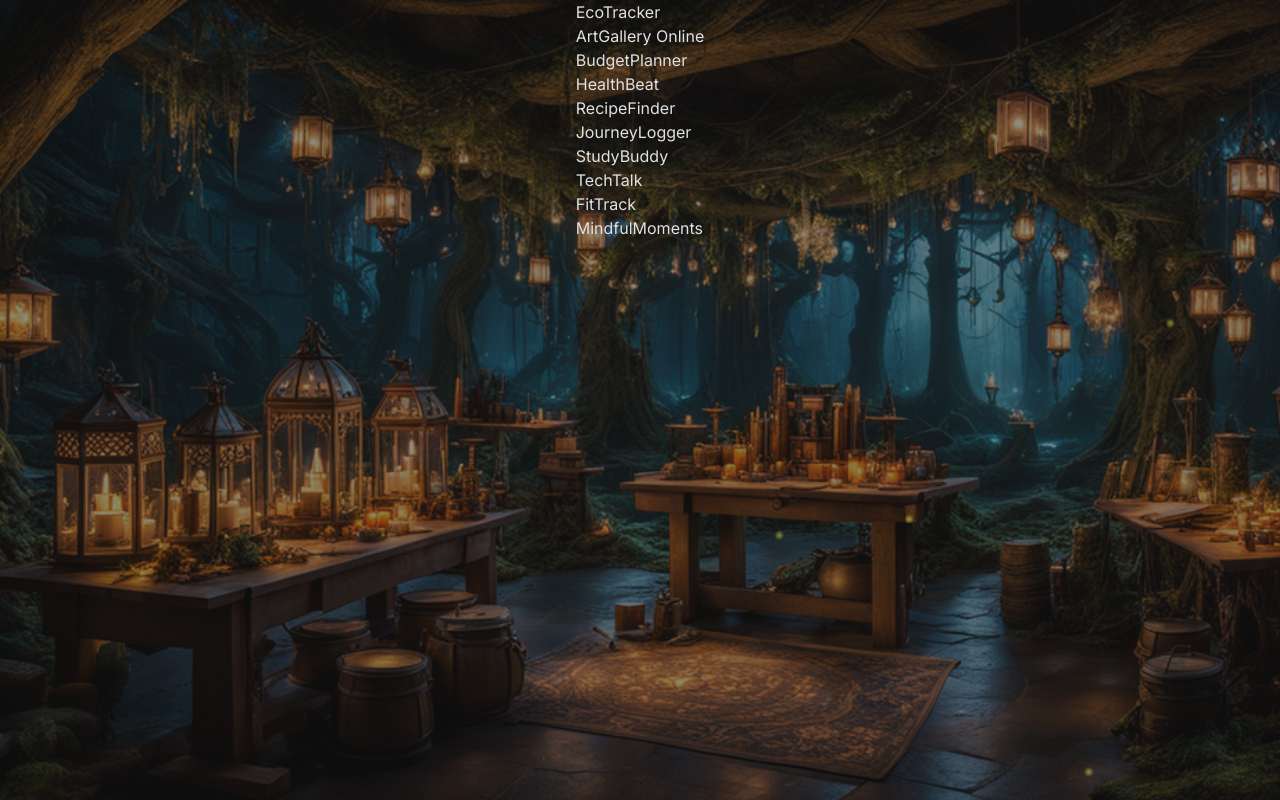
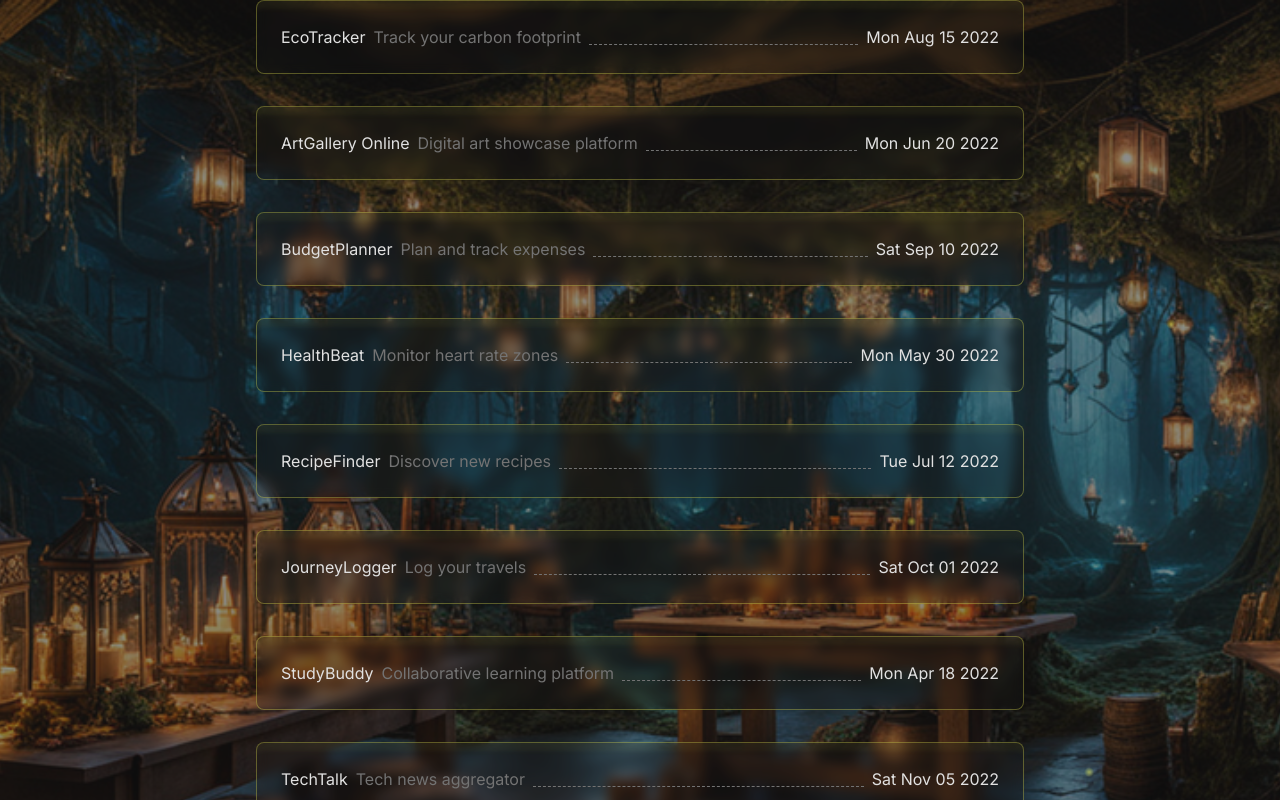
Before and after one commit to branchwag/magicportfoliosite, a Next.js app: page /projects in a window 1280 px wide. Shown: the top 800 px of the page. Built offline with nearby package versions, Linux system fonts and the light colour scheme.

Commit message:
adds in content and styling for projects page

```diff
--- a/src/app/globals.css
+++ b/src/app/globals.css
@@ -16,6 +16,9 @@
   .pause {
     animation-play-state: paused;
   }
+  .custom-bg {
+    @apply bg-background/20 border border-accent/30 border-solid backdrop-blur-[6px] shadow-glass-inset hover:shadow-glass-sm;
+  }
 }
 
 @keyframes move {
--- a/src/components/projects/ProjectLayout.jsx
+++ b/src/components/projects/ProjectLayout.jsx
@@ -1,5 +1,30 @@
-export const ProjectLayout = ({ name, description, date, demoLink }) => {
-  return <div>{name}</div>;
+import { motion } from "framer-motion";
+import Link from "next/link";
+
+const item = {
+  hidden: { opacity: 0, y: 100 },
+  show: { opacity: 1, y: 0 },
+};
+
+const ProjectLink = motion(Link);
+const ProjectLayout = ({ name, description, date, demoLink }) => {
+  return (
+    <ProjectLink
+      variants={item}
+      href={demoLink}
+      target={"_blank"}
+      className=" text-sm md:text-base flex  items-center justify-between w-full relative rounded-lg overflow-hidden p-4 md:p-6 custom-bg"
+    >
+      <div className="flex items-center justify-center space-x-2">
+        <h2 className="text-foreground">{name}</h2>
+        <p className="text-muted hidden sm:inline-block">{description}</p>
+      </div>
+      <div className="self-end flex-1 mx-2 mb-1 bg-transparent border-b border-dashed border-muted" />
+      <p className="text-muted sm:text-foreground">
+        {new Date(date).toDateString()}
+      </p>
+    </ProjectLink>
+  );
 };
 
 export default ProjectLayout;
--- a/src/components/projects/index.jsx
+++ b/src/components/projects/index.jsx
@@ -1,12 +1,30 @@
-import { ProjectLayout } from "./ProjectLayout";
+"use client";
+import { motion } from "framer-motion";
+import ProjectLayout from "./ProjectLayout";
+
+const container = {
+  hidden: { opacity: 0 },
+  show: {
+    opacity: 1,
+    transition: {
+      staggerChildren: 0.3,
+      delayChildren: 1.5,
+    },
+  },
+};
 
 const ProjectList = ({ projects }) => {
   return (
-    <div>
+    <motion.div
+      variants={container}
+      initial="hidden"
+      animate="show"
+      className="w-full max-w-auto  xl:max-w-4xl px-4 mx-auto lg:px-16 space-y-6 md:space-y-8 flex flex-col items-center"
+    >
       {projects.map((project, index) => {
         return <ProjectLayout key={index} {...project} />;
       })}
-    </div>
+    </motion.div>
   );
 };
 
```
